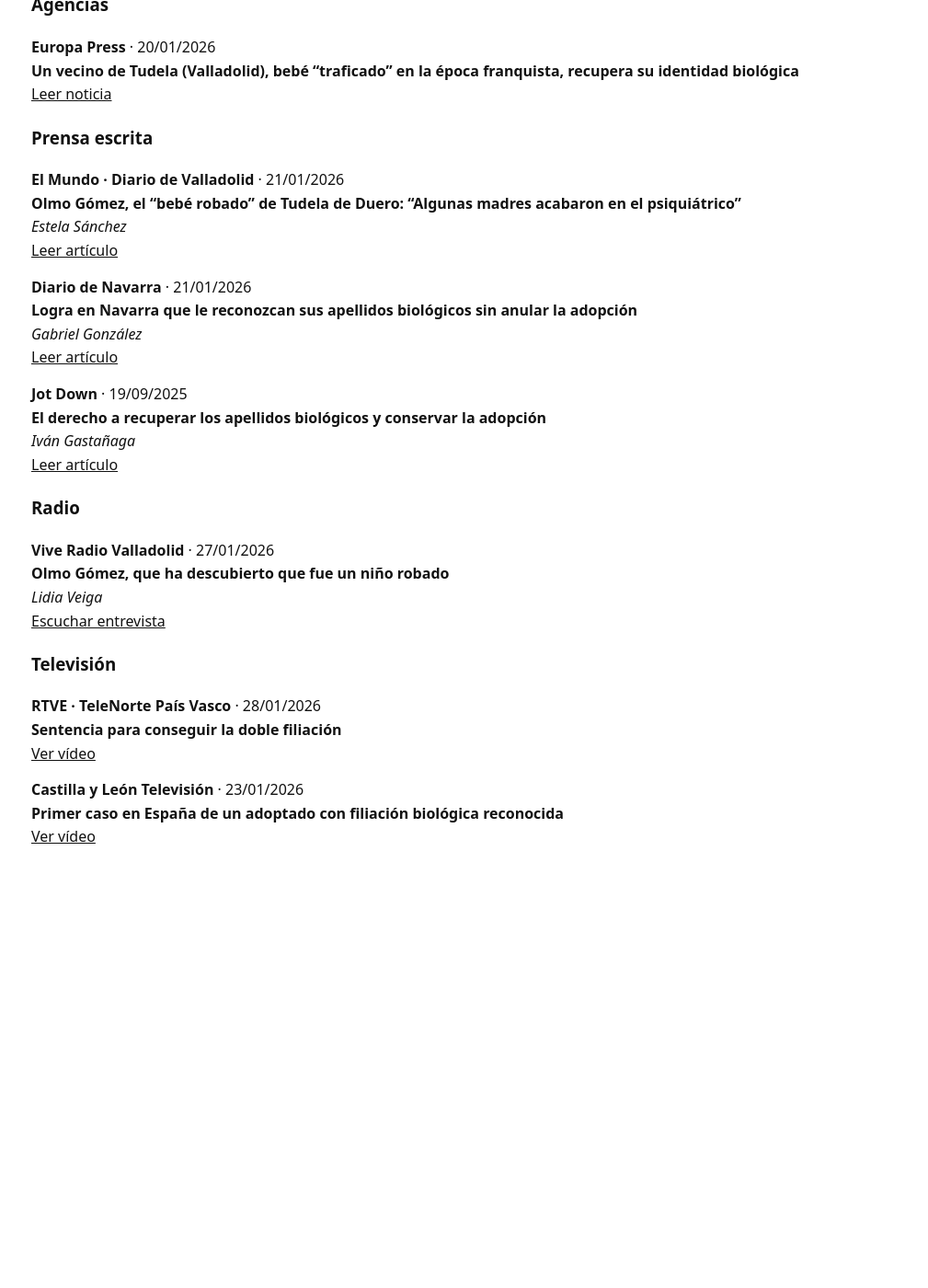
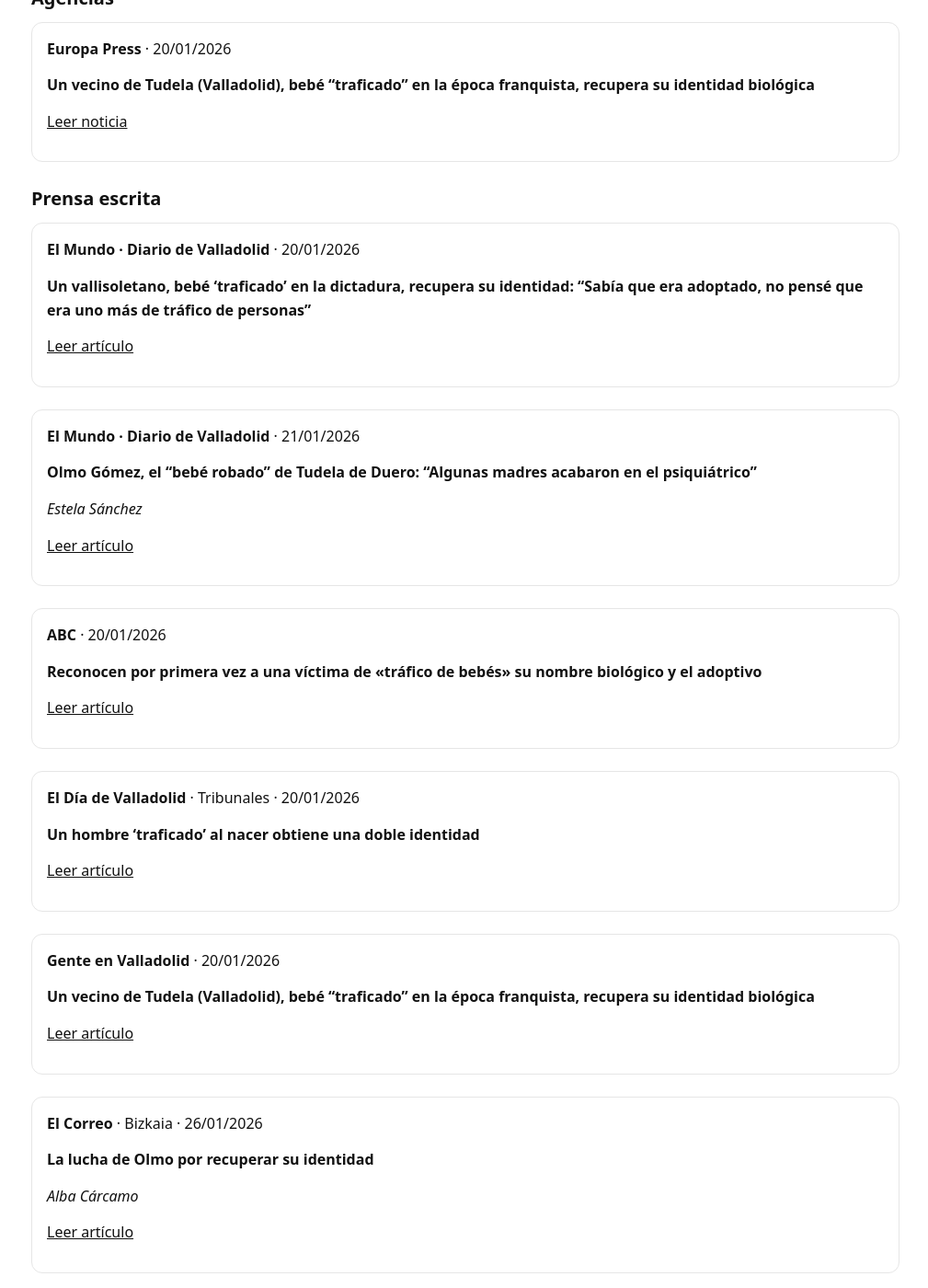
Before and after one commit to olmogaldaz/olmogaldaz.github.io, a Jekyll site: the page built from es/prensa/index.html, in a window 1280 px wide and 1400 px high, scrolled down 303 px. Shown: the whole window at 92% size, without its empty margins (134-1143 px from the left). Built offline with Jekyll 4.4.1, drawn with Linux system fonts in a browser that asks for light colours; before the commit the page ends 1272 px from its top, so only the background shows below that; some of the changed text lies outside the part shown.

Commit message:
Update index.html

```diff
--- a/es/prensa/index.html
+++ b/es/prensa/index.html
@@ -12,88 +12,129 @@
   <h1 class="page-title subtle">Prensa</h1>
 
   <main>
-
     <h2>Artículos, entrevistas y menciones en medios</h2>
 
     <!-- AGENCIAS -->
-    <section>
-      <h3>Agencias</h3>
+    <h2>Agencias</h2>
 
-      <p>
-        <strong>Europa Press</strong> · 20/01/2026<br>
-        <strong>Un vecino de Tudela (Valladolid), bebé “traficado” en la época franquista, recupera su identidad biológica</strong><br>
-        <a href="https://www.europapress.es/castilla-y-leon/noticia-vecino-tudela-valladolid-bebe-traficado-epoca-franquista-recupera-identidad-biologica-20260120134932.html" target="_blank">
-          Leer noticia
-        </a>
-      </p>
-    </section>
+    <div class="card">
+      <p><strong>Europa Press</strong> · 20/01/2026</p>
+      <p><strong>Un vecino de Tudela (Valladolid), bebé “traficado” en la época franquista, recupera su identidad biológica</strong></p>
+      <p><a href="https://www.europapress.es/castilla-y-leon/noticia-vecino-tudela-valladolid-bebe-traficado-epoca-franquista-recupera-identidad-biologica-20260120134932.html" target="_blank" rel="noopener">Leer noticia</a></p>
+    </div>
 
     <!-- PRENSA ESCRITA -->
-    <section>
-      <h3>Prensa escrita</h3>
+    <h2>Prensa escrita</h2>
 
-      <p>
-        <strong>El Mundo · Diario de Valladolid</strong> · 21/01/2026<br>
-        <strong>Olmo Gómez, el “bebé robado” de Tudela de Duero: “Algunas madres acabaron en el psiquiátrico”</strong><br>
-        <em>Estela Sánchez</em><br>
-        <a href="https://www.diariodevalladolid.es/valladolid/provincia/260122/278892/olmo-gomez-el-bebe-robado-de-tudela-de-duero-algunas-madres-acabaron-en-el-psiquiatrico.html" target="_blank">
-          Leer artículo
-        </a>
-      </p>
+    <div class="card">
+      <p><strong>El Mundo · Diario de Valladolid</strong> · 20/01/2026</p>
+      <p><strong>Un vallisoletano, bebé ‘traficado’ en la dictadura, recupera su identidad: “Sabía que era adoptado, no pensé que era uno más de tráfico de personas”</strong></p>
+      <p><a href="https://www.diariodevalladolid.es/valladolid/260120/278841/vallisoletano-bebe-traficado-dictadura-recupera-identidad-toda-vida-he-sabido-nino-adoptado_amp.html" target="_blank" rel="noopener">Leer artículo</a></p>
+    </div>
 
-      <p>
-        <strong>Diario de Navarra</strong> · 21/01/2026<br>
-        <strong>Logra en Navarra que le reconozcan sus apellidos biológicos sin anular la adopción</strong><br>
-        <em>Gabriel González</em><br>
-        <a href="https://www.diariodenavarra.es/noticias/navarra/2026/01/21/logra-navarra-le-reconozcan-apellidos-biologicos-anular-adopcion-807309-15.html" target="_blank">
-          Leer artículo
-        </a>
-      </p>
+    <div class="card">
+      <p><strong>El Mundo · Diario de Valladolid</strong> · 21/01/2026</p>
+      <p><strong>Olmo Gómez, el “bebé robado” de Tudela de Duero: “Algunas madres acabaron en el psiquiátrico”</strong></p>
+      <p><em>Estela Sánchez</em></p>
+      <p><a href="https://www.diariodevalladolid.es/valladolid/provincia/260122/278892/olmo-gomez-el-bebe-robado-de-tudela-de-duero-algunas-madres-acabaron-en-el-psiquiatrico.html" target="_blank" rel="noopener">Leer artículo</a></p>
+    </div>
 
-      <p>
-        <strong>Jot Down</strong> · 19/09/2025<br>
-        <strong>El derecho a recuperar los apellidos biológicos y conservar la adopción</strong><br>
-        <em>Iván Gastañaga</em><br>
-        <a href="https://www.jotdown.es/2025/09/apellidos-biologicos-conservar-la-adopcion/" target="_blank">
-          Leer artículo
-        </a>
-      </p>
-    </section>
+    <div class="card">
+      <p><strong>ABC</strong> · 20/01/2026</p>
+      <p><strong>Reconocen por primera vez a una víctima de «tráfico de bebés» su nombre biológico y el adoptivo</strong></p>
+      <p><a href="https://www.abc.es/espana/castilla-leon/reconocen-primera-victima-trafico-bebes-nombre-biologico-20260120173245-nt.html" target="_blank" rel="noopener">Leer artículo</a></p>
+    </div>
+
+    <div class="card">
+      <p><strong>El Día de Valladolid</strong> · Tribunales · 20/01/2026</p>
+      <p><strong>Un hombre ‘traficado’ al nacer obtiene una doble identidad</strong></p>
+      <p><a href="https://www.eldiadevalladolid.com/noticia/z20cfd13a-1c8a-4e62-bf463b45aa03605f/202601/un-hombre-traficado-al-nacer-obtiene-una-doble-identidad" target="_blank" rel="noopener">Leer artículo</a></p>
+    </div>
+
+    <div class="card">
+      <p><strong>Gente en Valladolid</strong> · 20/01/2026</p>
+      <p><strong>Un vecino de Tudela (Valladolid), bebé “traficado” en la época franquista, recupera su identidad biológica</strong></p>
+      <p><a href="http://www.gentedigital.es/valladolid/noticia/4239690/un-vecino-de-tudela-valladolid-bebe-traficado-en-la-epoca-franquista-recupera-su-identidad-biologica/" target="_blank" rel="noopener">Leer artículo</a></p>
+    </div>
+
+    <div class="card">
+      <p><strong>El Correo</strong> · Bizkaia · 26/01/2026</p>
+      <p><strong>La lucha de Olmo por recuperar su identidad</strong></p>
+      <p><em>Alba Cárcamo</em></p>
+      <p><a href="https://www.elcorreo.com/bizkaia/lucha-olmo-recuperar-identidad-20260121001558-nt.html" target="_blank" rel="noopener">Leer artículo</a></p>
+    </div>
+
+    <div class="card">
+      <p><strong>Diario de Navarra</strong> · Justicia · 21/01/2026</p>
+      <p><strong>Logra en Navarra que le reconozcan sus apellidos biológicos sin anular la adopción</strong></p>
+      <p><em>Gabriel González</em></p>
+      <p><a href="https://www.diariodenavarra.es/noticias/navarra/2026/01/21/logra-navarra-le-reconozcan-apellidos-biologicos-anular-adopcion-807309-15.html" target="_blank" rel="noopener">Leer artículo</a></p>
+    </div>
+
+    <div class="card">
+      <p><strong>Blanquivioletas</strong> · Valladolid hoy · 21/01/2026</p>
+      <p><strong>Un niño robado del franquismo, natural de Tudela, recupera su identidad biológica</strong></p>
+      <p><em>Por Miguel Ruiz</em></p>
+      <p><a href="https://www.blanquivioletas.com/tudela-identidad-ninos-robados/" target="_blank" rel="noopener">Leer artículo</a></p>
+    </div>
+
+    <div class="card">
+      <p><strong>Diario de Noticias de Navarra</strong> · 01/02/2026</p>
+      <p><strong>Víctima de sustracción de bebés: “Las personas a las que había llamado papá y mamá eran quienes habían traficado conmigo”</strong></p>
+      <p><em>Izaro Díaz Manso</em></p>
+      <p><a href="https://www.noticiasdenavarra.com/sociedad/2026/02/01/nombre-le-pertenecia-10642993.html" target="_blank" rel="noopener">Leer artículo</a></p>
+    </div>
+
+    <div class="card">
+      <p><strong>Jot Down</strong> · 19/09/2025</p>
+      <p><strong>El derecho a recuperar los apellidos biológicos y conservar la adopción</strong></p>
+      <p><em>Iván Gastañaga</em></p>
+      <p><a href="https://www.jotdown.es/2025/09/apellidos-biologicos-conservar-la-adopcion/" target="_blank" rel="noopener">Leer artículo</a></p>
+    </div>
+
+    <div class="card">
+      <p><strong>Público</strong> · Tribunales · 04/07/2025</p>
+      <p><strong>Una sentencia inédita devuelve la filiación biológica a un hombre adoptado a través de una trama de bebés robados</strong></p>
+      <p><em>Ana María Pascual</em></p>
+      <p><a href="https://asturiaslaica.com/category/santiago-gomez-aldaz-bebe-robado/" target="_blank" rel="noopener">Leer artículo</a></p>
+    </div>
 
     <!-- RADIO -->
-    <section>
-      <h3>Radio</h3>
+    <h2>Radio</h2>
 
-      <p>
-        <strong>Vive Radio Valladolid</strong> · 27/01/2026<br>
-        <strong>Olmo Gómez, que ha descubierto que fue un niño robado</strong><br>
-        <em>Lidia Veiga</em><br>
-        <a href="/es/prensa/vive-radio-valladolid.html">
-          Escuchar entrevista
-        </a>
-      </p>
-    </section>
+    <div class="card">
+      <p><strong>SER · Radio Valladolid</strong> · 20/01/2026</p>
+      <p><strong>Un vecino de Tudela (Valladolid), bebé “traficado” en la época franquista, recupera su identidad biológica</strong></p>
+      <p><a href="https://cadenaser.com/castillayleon/2026/01/20/un-vecino-de-tudela-valladolid-bebe-traficado-en-la-epoca-franquista-recupera-su-identidad-biologica-radio-valladolid/" target="_blank" rel="noopener">Escuchar / ver en la SER</a></p>
+    </div>
+
+    <div class="card">
+      <p><strong>Vive Radio Valladolid</strong> · Noticias · 27/01/2026</p>
+      <p><strong>Olmo Gómez, que ha descubierto que fue un niño robado</strong></p>
+      <p><em>Lidia Veiga</em></p>
+      <p><a href="https://www.ivoox.com/vive-valladolid-lidia-veiga-10-00-27-01-26-audios-mp3_rf_167370358_1.html" target="_blank" rel="noopener">Escuchar entrevista</a></p>
+    </div>
 
     <!-- TELEVISIÓN -->
-    <section>
-      <h3>Televisión</h3>
+    <h2>Televisión</h2>
 
-      <p>
-        <strong>RTVE · TeleNorte País Vasco</strong> · 28/01/2026<br>
-        <strong>Sentencia para conseguir la doble filiación</strong><br>
-        <a href="/es/prensa/rtve-telenorte-pais-vasco.html">
-          Ver vídeo
-        </a>
-      </p>
+    <div class="card">
+      <p><strong>cyltv.es</strong> · Noticias · 23/01/2026</p>
+      <p><strong>Primer caso en España de un adoptado y al mismo tiempo con filiación biológica y con apellidos biológicos: Caso único en España</strong></p>
+      <p><a href="https://www.cyltv.es/videoSH/a2147558-57f6-4c13-85ec-08ca7c891765/-Primer-caso-en-Espana-de-un-adoptado-y-al-mismo-tiempo-con-filiacion-biologicay-con-apellidos-bioligicos-Caso-unico-en-EspanaRecupera-sus-apellidos-biologicos-tras" target="_blank" rel="noopener">Ver vídeo</a></p>
+    </div>
 
-      <p>
-        <strong>Castilla y León Televisión</strong> · 23/01/2026<br>
-        <strong>Primer caso en España de un adoptado con filiación biológica reconocida</strong><br>
-        <a href="https://www.cyltv.es/videoSH/a2147558-57f6-4c13-85ec-08ca7c891765/" target="_blank">
-          Ver vídeo
-        </a>
-      </p>
-    </section>
+    <div class="card">
+      <p><strong>RTVE</strong> · Noticias de Castilla y León · 28/01/2026</p>
+      <p><strong>Sentencia pionera en bebés traficados</strong></p>
+      <p><a href="https://www.rtve.es/play/videos/noticias-de-castilla-y-leon/noticias-castilla-leon-2/16913946/" target="_blank" rel="noopener">Ver vídeo</a></p>
+    </div>
+
+    <div class="card">
+      <p><strong>RTVE País Vasco</strong> · Noticias · 28/01/2026</p>
+      <p><strong>Sentencia para conseguir la doble filiación</strong></p>
+      <p><a href="https://www.rtve.es/play/videos/telenorte-pais-vasco/bebes-robados-olmo/16913821/" target="_blank" rel="noopener">Ver vídeo</a></p>
+    </div>
 
   </main>
 </div>
```
